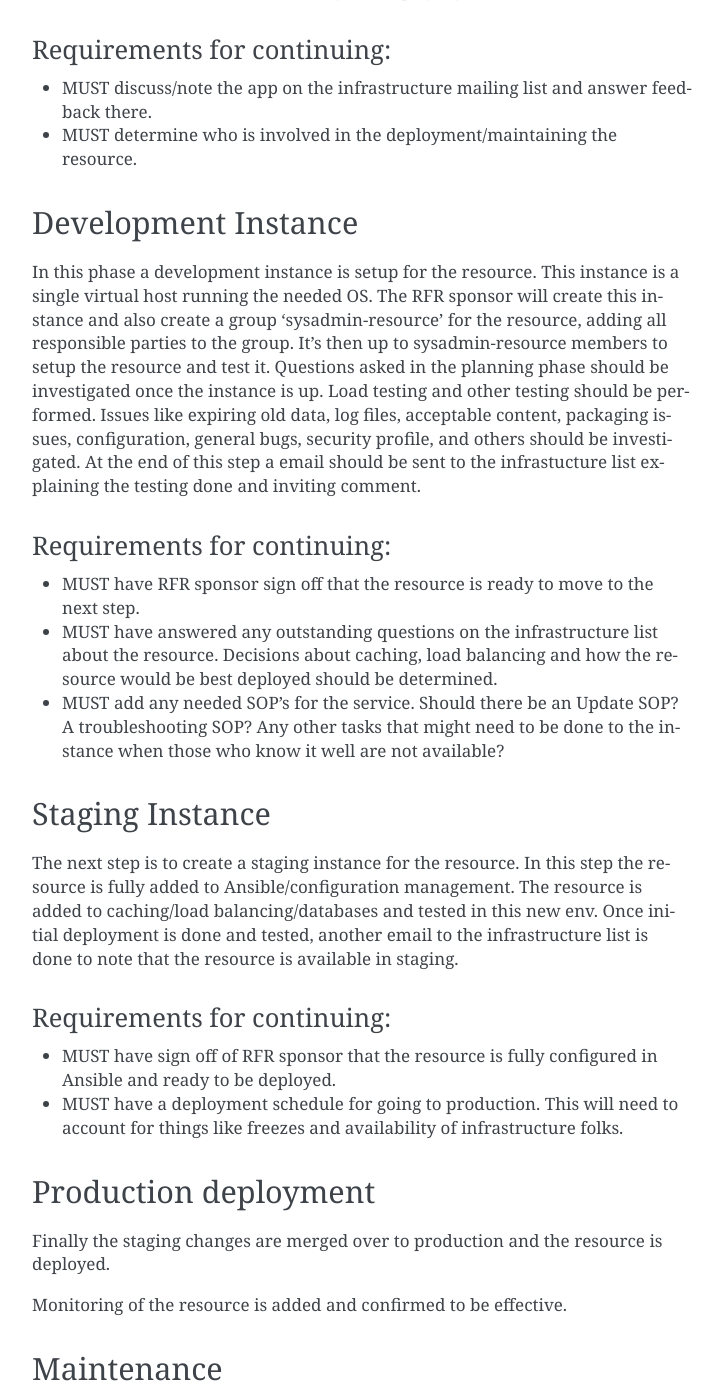
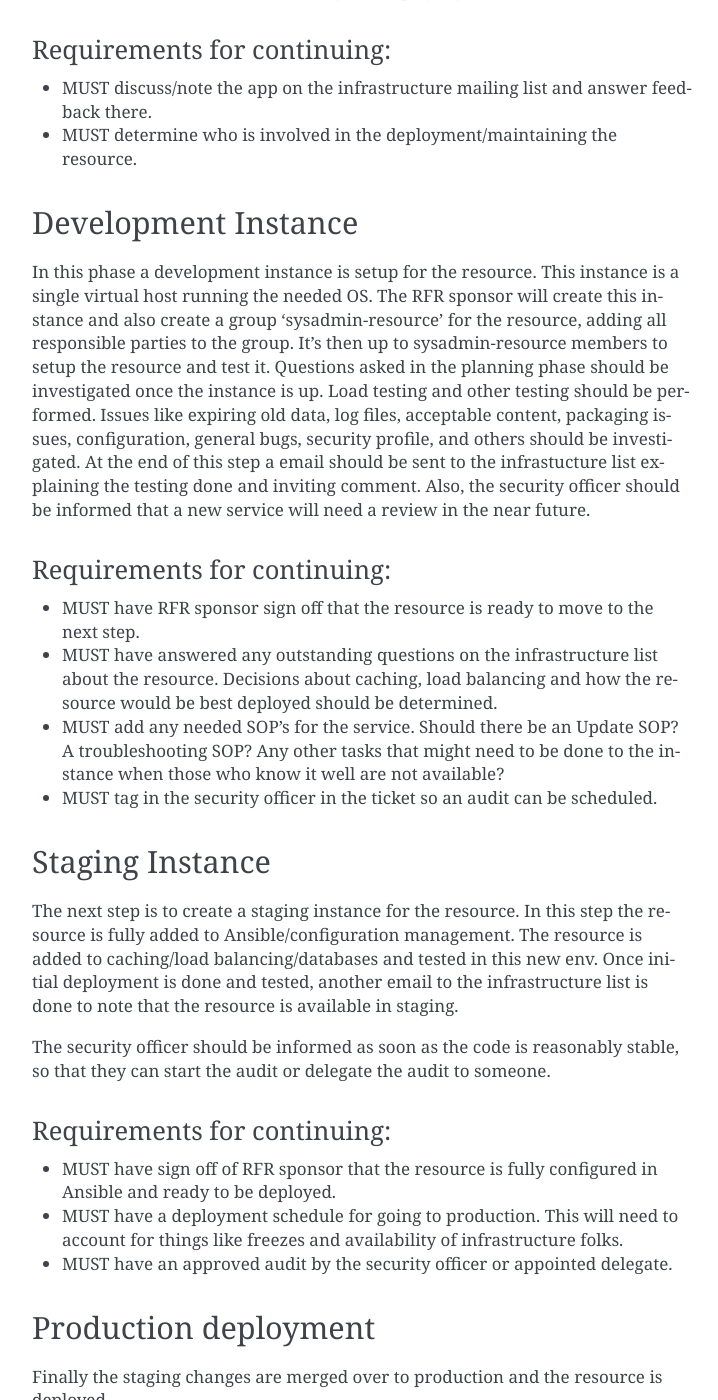
Before and after one commit to FrostyX/infra-docs, a Sphinx documentation site: the page built from docs/sysadmin-guide/sops/requestforresources.rst, in a window 1280 px wide and 1400 px high, scrolled down 1773 px. Shown: the whole window, without its empty margins (388-1106 px from the left). Built offline with Sphinx 7.4.7, drawn with Linux system fonts in a browser that asks for light colours.

Commit message:
Require security review before any new service can be pushed to production
Signed-off-by: Patrick Uiterwijk <puiterwijk@redhat.com>

```diff
--- a/docs/sysadmin-guide/sops/requestforresources.rst
+++ b/docs/sysadmin-guide/sops/requestforresources.rst
@@ -106,6 +106,8 @@ expiring old data, log files, acceptable content, packaging issues,
 configuration, general bugs, security profile, and others should be
 investigated. At the end of this step a email should be sent to the
 infrastucture list explaining the testing done and inviting comment.
+Also, the security officer should be informed that a new service will
+need a review in the near future.
 
 Requirements for continuing:
 ----------------------------
@@ -121,6 +123,8 @@ Requirements for continuing:
   SOP? A troubleshooting SOP? Any other tasks that might need to be done
   to the instance when those who know it well are not available?
 
+* MUST tag in the security officer in the ticket so an audit can be scheduled.
+
 Staging Instance
 ================
 
@@ -131,6 +135,9 @@ new env. Once initial deployment is done and tested, another email to the
 infrastructure list is done to note that the resource is available in
 staging.
 
+The security officer should be informed as soon as the code is reasonably
+stable, so that they can start the audit or delegate the audit to someone.
+
 Requirements for continuing:
 ----------------------------
 
@@ -140,6 +147,8 @@ Requirements for continuing:
 * MUST have a deployment schedule for going to production. This will
   need to account for things like freezes and availability of
   infrastructure folks.
+
+* MUST have an approved audit by the security officer or appointed delegate.
 
 Production deployment
 =====================
```
